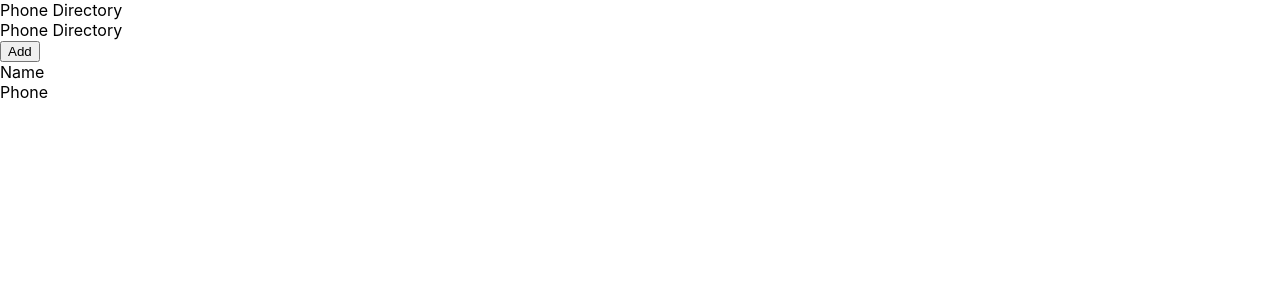
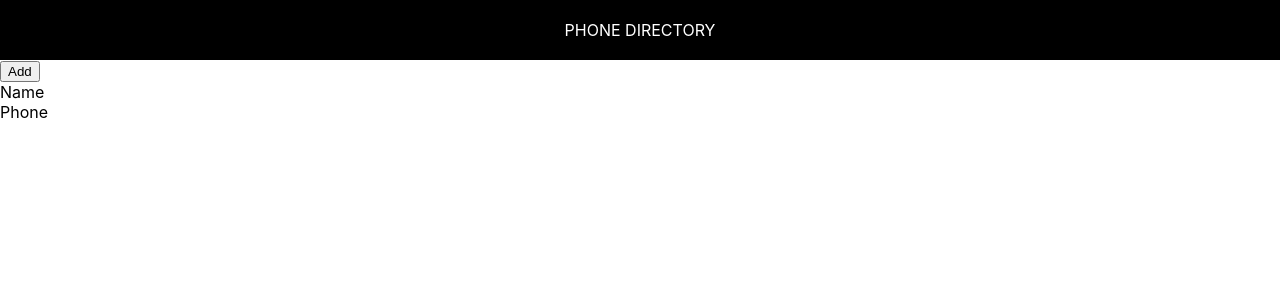
Before and after one commit to bharatharu/phone-directory, a React (Create React App) app: page / in a window 1280 px wide. Shown: the top 300 px of the page. Built offline with nearby package versions, Linux system fonts and the light colour scheme.

Commit message:
Styled ‘Header’ (External Styling)

```diff
--- a/src/App.js
+++ b/src/App.js
@@ -1,19 +1,18 @@
 import React, { Component } from "react";
+import Header from './Header';
 
 class App extends Component {
   render() {
     return (
       <div>
-        Phone Directory
-        <div className="header">
-          Phone Directory
-        </div>
+        <Header/>
         <button>Add</button>
         <div>
           <span>Name</span> <br/>
           <span>Phone</span>
         </div>
       </div>
+
     );
   }
 }
--- a/src/Header.js
+++ b/src/Header.js
@@ -0,0 +1,12 @@
+import React from 'react';
+
+const Header = function() {
+    const headerStyle ={textAlign : 'center', padding: 20, background: '#000', color: '#fff', textTransform: 'uppercase'};
+    return(
+        <div style={headerStyle}>
+            Phone Directory
+        </div>
+    )
+}
+
+export default Header;
```
